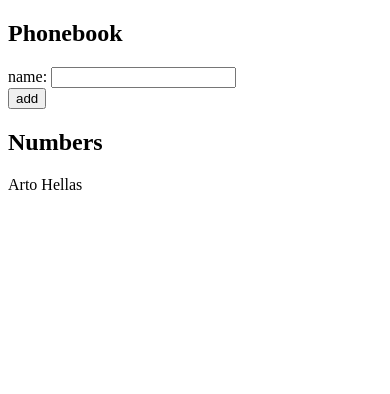
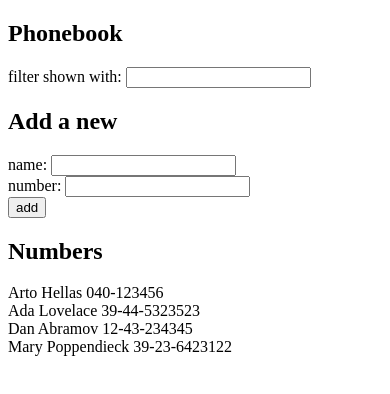
Before and after one commit to KelvinHelmut/fullstackopen, a React (Create React App) app in the folder part2 communicating with server/phonebook/: page / in a window 390 px wide. Shown: the top 394 px of the page. Built offline with nearby package versions, Linux system fonts and the light colour scheme.

Commit message:
2.8, 2.9 the phonebook - step 3,4

```diff
--- a/part2 communicating with server/phonebook/src/App.js
+++ b/part2 communicating with server/phonebook/src/App.js
@@ -2,11 +2,20 @@
 
 const App = () => {
   const [ persons, setPersons ] = useState([
-    { name: 'Arto Hellas' }
+    { name: 'Arto Hellas', number: '040-123456' },
+    { name: 'Ada Lovelace', number: '39-44-5323523' },
+    { name: 'Dan Abramov', number: '12-43-234345' },
+    { name: 'Mary Poppendieck', number: '39-23-6423122' }
   ])
   const [ newName, setNewName ] = useState('')
+  const [ newNumber, setNewNumber ] = useState('')
+  const [ searchText, setSearchText ] = useState('')
+  const personsToShow = persons.filter(person => person.name.toLowerCase().includes(searchText.toLowerCase()))
 
   const handleNameChange = (event) => setNewName(event.target.value)
+  const handleNumberChange = (event) => setNewNumber(event.target.value)
+  const handleSearchTextChange = (event) => setSearchText(event.target.value)
+
   const addPerson = (event) => {
     event.preventDefault()
     let exists = persons.map(person => person.name).includes(newName)
@@ -14,23 +23,31 @@
       alert(`${newName} is already added to phonebook`)
       return
     }
-    setPersons(persons.concat({name: newName}))
+    setPersons(persons.concat({name: newName, number: newNumber}))
     setNewName('')
+    setNewNumber('')
   }
 
   return (
     <div>
       <h2>Phonebook</h2>
+      <div>
+        filter shown with: <input value={searchText} onChange={handleSearchTextChange} />
+      </div>
+      <h2>Add a new</h2>
       <form onSubmit={addPerson}>
         <div>
           name: <input value={newName} onChange={handleNameChange} />
+        </div>
+        <div>
+          number: <input value={newNumber} onChange={handleNumberChange} />
         </div>
         <div>
           <button type="submit">add</button>
         </div>
       </form>
       <h2>Numbers</h2>
-      {persons.map(person => <div key={person.name}>{person.name}</div>)}
+      {personsToShow.map(person => <div key={person.name}>{person.name} {person.number}</div>)}
     </div>
   )
 }
```
